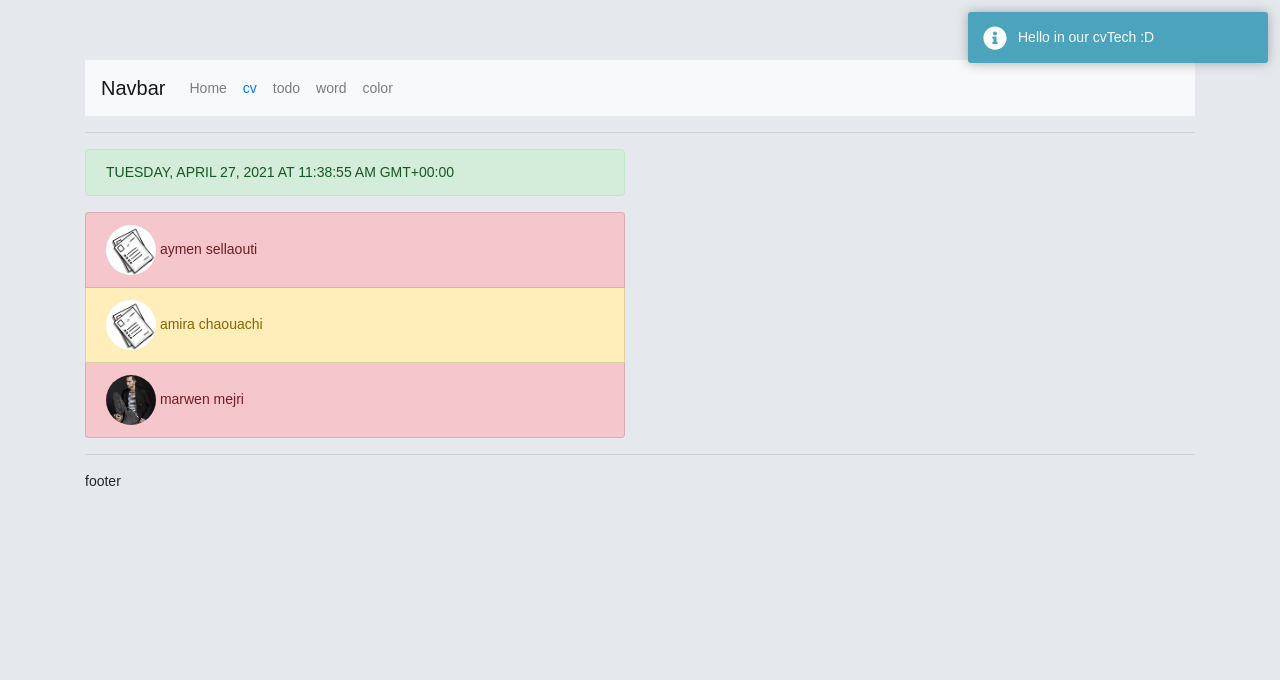
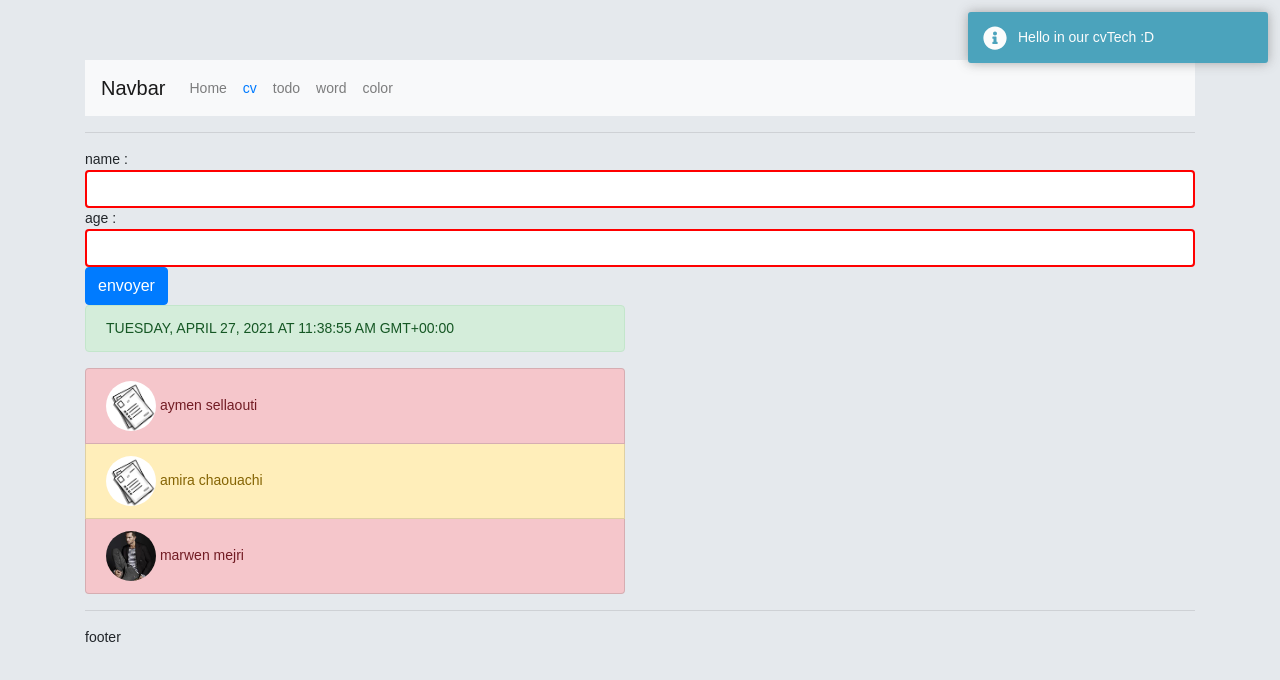
Before and after one commit to BadreIdoudi/ooredooAngular2742021, an Angular app: page /cv in a window 1280 px wide. Shown: the top 680 px of the page. Built offline with nearby package versions, Linux system fonts and the light colour scheme.

Commit message:
test form

```diff
--- a/src/app/app-routing.module.ts
+++ b/src/app/app-routing.module.ts
@@ -7,17 +7,19 @@ import { ColorComponent } from './components/color/color.component';
 import { FirstComponent } from './components/first/first.component';
 import { SecondComponent } from './components/second/second.component';
 import { DetailPersonneComponent } from './cv/detail-personne/detail-personne.component';
+import { NF404Component } from './components/nf404/nf404.component';
 
 // cv
 
 const routes: Routes = [
-  { path: '', component: FirstComponent },
+  { path: '', redirectTo: 'cv', pathMatch: 'full' },
   { path: 'cv', component: CvComponent },
   { path: 'cv/:id', component: DetailPersonneComponent },
   { path: 'todo', component: TodoComponent },
   { path: 'word', component: MiniwordComponent },
   { path: 'color/:defaultColor', component: ColorComponent },
   { path: ':monPath', component: SecondComponent },
+  { path: '**', component: NF404Component },
 ];
 
 @NgModule({
--- a/src/app/app.component.html
+++ b/src/app/app.component.html
@@ -1,5 +1,6 @@
 <app-header></app-header>
 <hr />
+<app-test-form></app-test-form>
 <router-outlet></router-outlet>
 <hr />
 footer
--- a/src/app/app.module.ts
+++ b/src/app/app.module.ts
@@ -31,6 +31,8 @@ import { DefaultImagePipe } from './cv/pipes/default-image.pipe';
 import { TodoComponent } from './todo/todo/todo.component';
 import { HeaderComponent } from './components/header/header.component';
 import { DetailPersonneComponent } from './cv/detail-personne/detail-personne.component';
+import { NF404Component } from './components/nf404/nf404.component';
+import { TestFormComponent } from './components/test-form/test-form.component';
 
 @NgModule({
   declarations: [
@@ -56,6 +58,8 @@ import { DetailPersonneComponent } from './cv/detail-personne/detail-personne.co
     TodoComponent,
     HeaderComponent,
     DetailPersonneComponent,
+    NF404Component,
+    TestFormComponent,
   ],
   imports: [
     BrowserModule,
--- a/src/app/components/color/color.component.ts
+++ b/src/app/components/color/color.component.ts
@@ -18,6 +18,9 @@ export class ColorComponent implements OnInit {
       this.defaultColor = mesParams.defaultColor;
       this.bgcolor = this.defaultColor;
     });
+    this.activatedRoute.queryParams.subscribe((qp)=> {
+      console.log(qp);
+    });
   }
   changeColor(newColor: string): void {
     this.bgcolor = newColor;
--- /dev/null
+++ b/src/app/components/nf404/nf404.component.html
@@ -0,0 +1 @@
+<img src="assets/images/404.png" alt="404 Not Found">
--- /dev/null
+++ b/src/app/components/nf404/nf404.component.ts
@@ -0,0 +1,15 @@
+import { Component, OnInit } from '@angular/core';
+
+@Component({
+  selector: 'app-nf404',
+  templateUrl: './nf404.component.html',
+  styleUrls: ['./nf404.component.css']
+})
+export class NF404Component implements OnInit {
+
+  constructor() { }
+
+  ngOnInit(): void {
+  }
+
+}
--- /dev/null
+++ b/src/app/components/test-form/test-form.component.css
@@ -0,0 +1,3 @@
+input.ng-invalid {
+  border: 2px solid red;
+}
--- /dev/null
+++ b/src/app/components/test-form/test-form.component.html
@@ -0,0 +1,13 @@
+<form #monForm="ngForm">
+  name :
+  <input ngModel required name="name" type="text" class="form-control" /> age :
+  <input
+    ngModel
+    required
+    name="age"
+    type="number"
+    pattern="[0-1]?\d{1,2}"
+    class="form-control"
+  />
+  <button (click)="process(monForm)" class="btn btn-primary">envoyer</button>
+</form>
--- /dev/null
+++ b/src/app/components/test-form/test-form.component.ts
@@ -0,0 +1,16 @@
+import { Component, OnInit } from '@angular/core';
+import { NgForm } from '@angular/forms';
+
+@Component({
+  selector: 'app-test-form',
+  templateUrl: './test-form.component.html',
+  styleUrls: ['./test-form.component.css'],
+})
+export class TestFormComponent implements OnInit {
+  constructor() {}
+
+  ngOnInit(): void {}
+  process(formulaire: NgForm) {
+    console.log(formulaire);
+  }
+}
```
Also changed, not shown: src/app/components/nf404/nf404.component.css (added), 2 other files (tests, documents, lock files or other folders).
